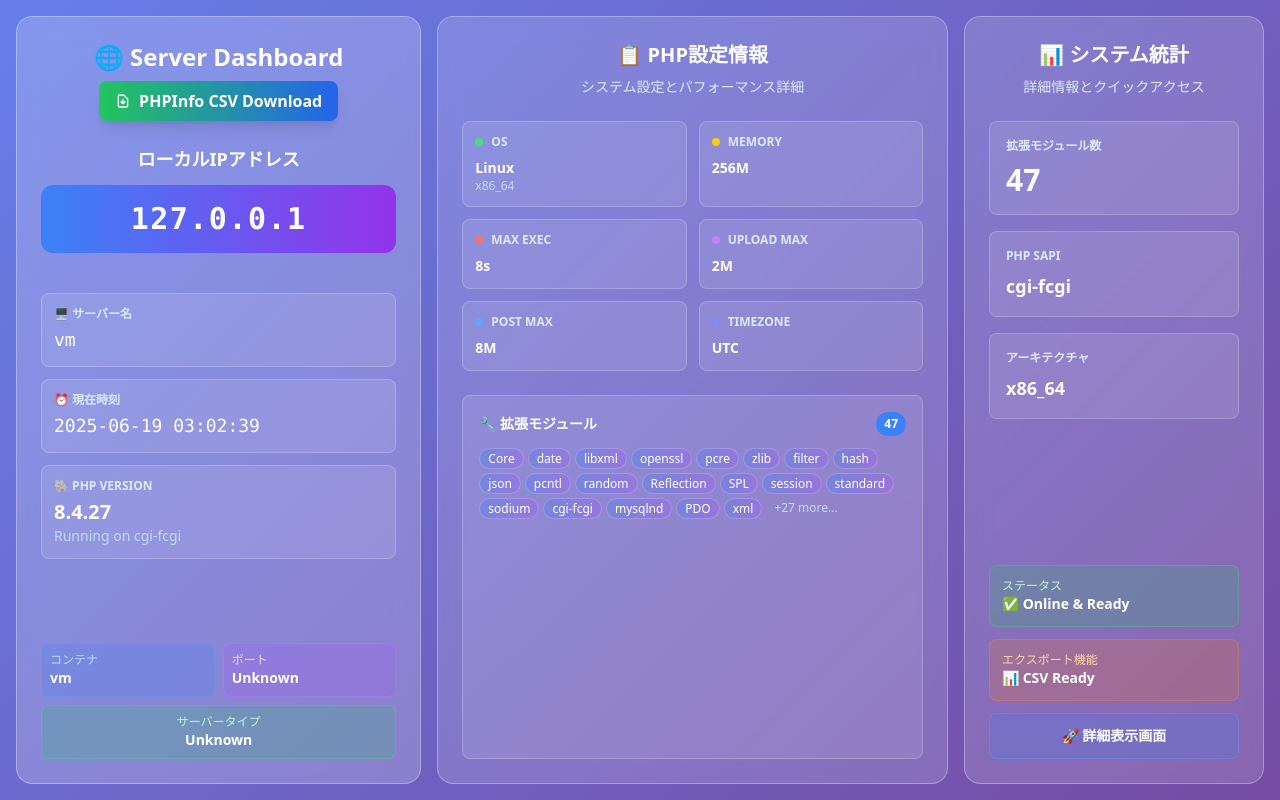
After one commit to tkoba0330/php-local-ip-project, a PHP site: page /dashboard.php in a window 1280 px wide. The commit adds this page. Run offline with PHP 8.4, Linux system fonts and the light colour scheme; some libraries are stand-ins or nearby versions.

Commit message:
Refactor index.php to create a lightweight health check page, updating server IP retrieval, enhancing UI with Tailwind CSS, and adding server type and PHP version display

```diff
--- /dev/null
+++ b/dashboard.php
@@ -0,0 +1,472 @@
+<?php
+function getLocalIPAddress() {
+    $localIP = '';
+
+    // Try to get IP from various sources
+    if (!empty($_SERVER['HTTP_CLIENT_IP'])) {
+        $localIP = $_SERVER['HTTP_CLIENT_IP'];
+    } elseif (!empty($_SERVER['HTTP_X_FORWARDED_FOR'])) {
+        $localIP = $_SERVER['HTTP_X_FORWARDED_FOR'];
+    } elseif (!empty($_SERVER['REMOTE_ADDR'])) {
+        $localIP = $_SERVER['REMOTE_ADDR'];
+    }
+
+    // If we still don't have an IP, try to get the server's local IP
+    if (empty($localIP) || $localIP === '::1' || $localIP === '127.0.0.1') {
+        $localIP = gethostbyname(trim(`hostname`));
+    }
+
+    return $localIP;
+}
+
+// Function to parse phpinfo() output into array
+function parsePhpInfo() {
+    ob_start();
+    phpinfo();
+    $phpinfo = ob_get_clean();
+
+    $phpinfo_array = [];
+
+    // Parse the HTML output
+    $phpinfo = strip_tags($phpinfo, '<h2><th><td>');
+    $phpinfo = preg_replace('/<th[^>]*>([^<]+)<\/th>/', '<info>\1</info>', $phpinfo);
+    $phpinfo = preg_replace('/<td[^>]*>([^<]*)<\/td>/', '<info>\1</info>', $phpinfo);
+    $vTmp = preg_split('/(<h2[^>]*>[^<]+<\/h2>)/', $phpinfo, -1, PREG_SPLIT_DELIM_CAPTURE);
+
+    for ($i = 1; $i < count($vTmp); $i++) {
+        if (preg_match('/<h2[^>]*>([^<]+)<\/h2>/', $vTmp[$i], $vMat)) {
+            $vName = trim($vMat[1]);
+            $vVal = $vTmp[$i + 1];
+            $vVal = preg_replace('/<info>([^<]*)<\/info>/', '\1' . "\n", $vVal);
+            $vVal = explode("\n", $vVal);
+
+            for ($j = 0; $j < count($vVal); $j++) {
+                $line = trim($vVal[$j]);
+                if (!empty($line)) {
+                    if ($j % 2 == 0 && isset($vVal[$j + 1])) {
+                        $phpinfo_array[$vName][trim($line)] = trim($vVal[$j + 1]);
+                    }
+                }
+            }
+            $i++;
+        }
+    }
+
+    return $phpinfo_array;
+}
+
+// Handle CSV download request
+if (isset($_GET['download']) && $_GET['download'] === 'csv') {
+    $serverIP = getLocalIPAddress();
+    $serverName = gethostname();
+    $currentTime = date('Y-m-d H:i:s');
+    $containerInfo = getContainerInfo();
+
+    // Get comprehensive PHP info using phpinfo()
+    $phpinfo_array = parsePhpInfo();
+
+    // Initialize CSV data
+    $csvData = [
+        ['Category', 'Setting', 'Value'],
+        ['Server Info', 'Local IP Address', $serverIP],
+        ['Server Info', 'Server Name', $serverName],
+        ['Server Info', 'Container Name', $containerInfo['name']],
+        ['Server Info', 'Server Type', $containerInfo['server_type']],
+        ['Server Info', 'Port Mapping', $containerInfo['port_mapping']],
+        ['Server Info', 'Current Time', $currentTime],
+        ['', '', ''], // Empty row for separation
+    ];
+
+    // Add all phpinfo() sections to CSV
+    foreach ($phpinfo_array as $section => $settings) {
+        $csvData[] = ['=== ' . $section . ' ===', '', ''];
+
+        foreach ($settings as $key => $value) {
+            // Clean up the value (remove extra whitespace, handle arrays)
+            if (is_array($value)) {
+                $value = implode(', ', $value);
+            }
+            $value = preg_replace('/\s+/', ' ', trim($value));
+
+            $csvData[] = [$section, $key, $value];
+        }
+        $csvData[] = ['', '', '']; // Empty row for separation
+    }
+
+    // Add loaded extensions section
+    $csvData[] = ['=== Loaded Extensions ===', '', ''];
+    $extensions = get_loaded_extensions();
+    foreach ($extensions as $index => $extension) {
+        $csvData[] = ['Extensions', 'Extension #' . ($index + 1), $extension];
+
+        // Add extension version if available
+        $version = phpversion($extension);
+        if ($version) {
+            $csvData[] = ['Extensions', $extension . ' Version', $version];
+        }
+    }
+
+    // Add detailed configuration
+    $csvData[] = ['', '', ''];
+    $csvData[] = ['=== Additional Configuration ===', '', ''];
+
+    // Get all ini settings
+    $iniSettings = ini_get_all();
+    foreach ($iniSettings as $key => $setting) {
+        $global_value = isset($setting['global_value']) ? $setting['global_value'] : 'N/A';
+        $local_value = isset($setting['local_value']) ? $setting['local_value'] : 'N/A';
+
+        $csvData[] = ['INI Settings', $key . ' (Global)', $global_value];
+        if ($global_value !== $local_value) {
+            $csvData[] = ['INI Settings', $key . ' (Local)', $local_value];
+        }
+    }
+
+    // Set headers for CSV download
+    header('Content-Type: text/csv; charset=UTF-8');
+    header('Content-Disposition: attachment; filename="php_complete_info_' . date('Y-m-d_H-i-s') . '.csv"');
+    header('Pragma: no-cache');
+    header('Expires: 0');
+
+    // Output CSV with BOM for proper UTF-8 handling
+    $output = fopen('php://output', 'w');
+    fprintf($output, chr(0xEF).chr(0xBB).chr(0xBF)); // UTF-8 BOM
+
+    foreach ($csvData as $row) {
+        fputcsv($output, $row);
+    }
+    fclose($output);
+    exit;
+}
+
+$serverIP = getLocalIPAddress();
+$serverName = gethostname();
+$currentTime = date('Y-m-d H:i:s');
+
+// Detect container and port information
+function getContainerInfo() {
+    $containerInfo = [
+        'name' => 'Unknown',
+        'port_mapping' => 'Unknown',
+        'server_type' => 'Unknown'
+    ];
+
+    // Try to get container name from hostname
+    $hostname = gethostname();
+    $containerInfo['name'] = $hostname;
+
+    // Detect server type based on SAPI and environment
+    $sapi = php_sapi_name();
+    if ($sapi === 'apache2handler') {
+        $containerInfo['server_type'] = 'Apache + PHP';
+        // Check if this is the Apache container
+        if (strpos($hostname, 'apache') !== false) {
+            $containerInfo['port_mapping'] = '8080 → 80';
+        }
+    } elseif ($sapi === 'fpm-fcgi') {
+        $containerInfo['server_type'] = 'Nginx + PHP-FPM';
+        // Check if this is the Nginx container
+        if (strpos($hostname, 'nginx') !== false) {
+            $containerInfo['port_mapping'] = '8081 → 80';
+        }
+    }
+
+    // Try to detect port from SERVER variables
+    if (isset($_SERVER['SERVER_PORT'])) {
+        $internal_port = $_SERVER['SERVER_PORT'];
+
+        // Map internal port to external port based on container type
+        if ($internal_port == '80') {
+            if ($containerInfo['server_type'] === 'Apache + PHP') {
+                $containerInfo['port_mapping'] = '8080 → 80';
+            } elseif ($containerInfo['server_type'] === 'Nginx + PHP-FPM') {
+                $containerInfo['port_mapping'] = '8081 → 80';
+            }
+        }
+    }
+
+    return $containerInfo;
+}
+
+$containerInfo = getContainerInfo();
+
+// Get PHP configuration info
+$phpInfo = [
+    'version' => phpversion(),
+    'sapi' => php_sapi_name(),
+    'os' => PHP_OS,
+    'architecture' => php_uname('m'),
+    'memory_limit' => ini_get('memory_limit'),
+    'max_execution_time' => ini_get('max_execution_time'),
+    'upload_max_filesize' => ini_get('upload_max_filesize'),
+    'post_max_size' => ini_get('post_max_size'),
+    'timezone' => date_default_timezone_get(),
+    'extensions_count' => count(get_loaded_extensions()),
+    'loaded_extensions' => array_slice(get_loaded_extensions(), 0, 20)
+];
+?>
+
+<!DOCTYPE html>
+<html lang="ja">
+<head>
+    <meta charset="UTF-8">
+    <meta name="viewport" content="width=device-width, initial-scale=1.0">
+    <title>PHP Server Dashboard</title>
+    <script src="https://cdn.tailwindcss.com"></script>
+    <script>
+        tailwind.config = {
+            theme: {
+                extend: {
+                    colors: {
+                        'php-blue': '#4F46E5',
+                        'php-purple': '#7C3AED',
+                    }
+                }
+            }
+        }
+    </script>
+    <style>
+        .gradient-bg {
+            background: linear-gradient(135deg, #667eea 0%, #764ba2 100%);
+        }
+        .glass-effect {
+            backdrop-filter: blur(16px);
+            -webkit-backdrop-filter: blur(16px);
+        }
+        .animate-pulse-slow {
+            animation: pulse 3s cubic-bezier(0.4, 0, 0.6, 1) infinite;
+        }
+        body {
+            height: 100vh;
+            overflow: hidden;
+        }
+        .compact-grid {
+            height: calc(100vh - 2rem);
+        }
+    </style>
+</head>
+<body class="gradient-bg">
+    <div class="h-screen p-4 overflow-hidden">
+        <!-- Full HD Optimized Layout - Uniform Height Columns -->
+        <div class="grid grid-cols-12 gap-4 h-full">
+
+            <!-- Left Column - Server & IP Info -->
+            <div class="col-span-4">
+                <div class="glass-effect bg-white/20 backdrop-blur-md rounded-2xl p-6 border border-white/30 h-full flex flex-col">
+                    <!-- Header Section -->
+                    <div class="text-center mb-6">
+                        <h1 class="text-2xl font-bold text-white mb-2">🌐 Server Dashboard</h1>
+                        <!-- CSV Download Button -->
+                        <a href="?download=csv" class="inline-flex items-center bg-gradient-to-r from-green-500 to-blue-600 hover:from-green-600 hover:to-blue-700 text-white font-semibold py-2 px-4 rounded-lg transition-all duration-300 transform hover:scale-105 shadow-lg hover:shadow-xl">
+                            <svg class="w-4 h-4 mr-2" fill="none" stroke="currentColor" viewBox="0 0 24 24">
+                                <path stroke-linecap="round" stroke-linejoin="round" stroke-width="2" d="M12 10v6m0 0l-3-3m3 3l3-3m2 8H7a2 2 0 01-2-2V5a2 2 0 012-2h5.586a1 1 0 01.707.293l5.414 5.414a1 1 0 01.293.707V19a2 2 0 01-2 2z"></path>
+                            </svg>
+                            PHPInfo CSV Download
+                        </a>
+                    </div>
+
+                    <!-- IP Address Section -->
+                    <div class="mb-6">
+                        <h2 class="text-lg font-semibold text-white mb-3 text-center">ローカルIPアドレス</h2>
+                        <div class="bg-gradient-to-r from-blue-500 to-purple-600 rounded-xl p-4 mb-4">
+                            <p class="text-3xl font-mono font-bold text-white text-center tracking-wider animate-pulse-slow">
+                                <?php echo htmlspecialchars($serverIP); ?>
+                            </p>
+                        </div>
+                    </div>
+
+                    <!-- Basic Info Grid -->
+                    <div class="grid grid-cols-1 gap-3 mb-6">
+                        <div class="bg-white/10 rounded-lg p-3 border border-white/20">
+                            <h3 class="text-xs font-semibold text-blue-100 uppercase mb-1">🖥️ サーバー名</h3>
+                            <p class="text-lg font-mono text-white"><?php echo htmlspecialchars($serverName); ?></p>
+                        </div>
+                        <div class="bg-white/10 rounded-lg p-3 border border-white/20">
+                            <h3 class="text-xs font-semibold text-blue-100 uppercase mb-1">⏰ 現在時刻</h3>
+                            <p class="text-lg font-mono text-white"><?php echo $currentTime; ?></p>
+                        </div>
+                        <div class="bg-white/10 rounded-lg p-3 border border-white/20">
+                            <h3 class="text-xs font-semibold text-blue-100 uppercase mb-1">🐘 PHP Version</h3>
+                            <p class="text-xl font-bold text-white"><?php echo $phpInfo['version']; ?></p>
+                            <p class="text-blue-200 text-sm">Running on <?php echo $phpInfo['sapi']; ?></p>
+                        </div>
+                    </div>
+
+                    <!-- Container Info -->
+                    <div class="mt-auto">
+                        <div class="grid grid-cols-2 gap-2">
+                            <div class="bg-blue-500/20 rounded-lg p-2 border border-blue-400/30">
+                                <p class="text-xs text-blue-200">コンテナ</p>
+                                <p class="text-sm font-bold text-white"><?php echo htmlspecialchars($containerInfo['name']); ?></p>
+                            </div>
+                            <div class="bg-purple-500/20 rounded-lg p-2 border border-purple-400/30">
+                                <p class="text-xs text-purple-200">ポート</p>
+                                <p class="text-sm font-bold text-white"><?php echo htmlspecialchars($containerInfo['port_mapping']); ?></p>
+                            </div>
+                        </div>
+                        <div class="bg-green-500/20 rounded-lg p-2 mt-2 border border-green-400/30 text-center">
+                            <p class="text-xs text-green-200">サーバータイプ</p>
+                            <p class="text-sm font-bold text-white"><?php echo htmlspecialchars($containerInfo['server_type']); ?></p>
+                        </div>
+                    </div>
+                </div>
+            </div>
+
+            <!-- Middle Column - PHP Configuration -->
+            <div class="col-span-5">
+                <div class="glass-effect bg-white/15 backdrop-blur-md rounded-2xl p-6 border border-white/30 h-full flex flex-col">
+                    <!-- Header -->
+                    <div class="text-center mb-6">
+                        <h2 class="text-xl font-bold text-white mb-2">📋 PHP設定情報</h2>
+                        <p class="text-sm text-blue-100">システム設定とパフォーマンス詳細</p>
+                    </div>
+
+                    <!-- Configuration Grid -->
+                    <div class="grid grid-cols-2 gap-3 mb-6">
+                        <div class="bg-white/10 rounded-lg p-3 border border-white/20 hover:bg-white/15 transition-all duration-300">
+                            <div class="flex items-center mb-2">
+                                <div class="w-2 h-2 bg-green-400 rounded-full mr-2"></div>
+                                <h4 class="text-xs font-semibold text-blue-100 uppercase">OS</h4>
+                            </div>
+                            <p class="text-sm font-semibold text-white"><?php echo $phpInfo['os']; ?></p>
+                            <p class="text-xs text-blue-200"><?php echo $phpInfo['architecture']; ?></p>
+                        </div>
+
+                        <div class="bg-white/10 rounded-lg p-3 border border-white/20 hover:bg-white/15 transition-all duration-300">
+                            <div class="flex items-center mb-2">
+                                <div class="w-2 h-2 bg-yellow-400 rounded-full mr-2"></div>
+                                <h4 class="text-xs font-semibold text-blue-100 uppercase">Memory</h4>
+                            </div>
+                            <p class="text-sm font-semibold text-white"><?php echo $phpInfo['memory_limit']; ?></p>
+                        </div>
+
+                        <div class="bg-white/10 rounded-lg p-3 border border-white/20 hover:bg-white/15 transition-all duration-300">
+                            <div class="flex items-center mb-2">
+                                <div class="w-2 h-2 bg-red-400 rounded-full mr-2"></div>
+                                <h4 class="text-xs font-semibold text-blue-100 uppercase">Max Exec</h4>
+                            </div>
+                            <p class="text-sm font-semibold text-white"><?php echo $phpInfo['max_execution_time']; ?>s</p>
+                        </div>
+
+                        <div class="bg-white/10 rounded-lg p-3 border border-white/20 hover:bg-white/15 transition-all duration-300">
+                            <div class="flex items-center mb-2">
+                                <div class="w-2 h-2 bg-purple-400 rounded-full mr-2"></div>
+                                <h4 class="text-xs font-semibold text-blue-100 uppercase">Upload Max</h4>
+                            </div>
+                            <p class="text-sm font-semibold text-white"><?php echo $phpInfo['upload_max_filesize']; ?></p>
+                        </div>
+
+                        <div class="bg-white/10 rounded-lg p-3 border border-white/20 hover:bg-white/15 transition-all duration-300">
+                            <div class="flex items-center mb-2">
+                                <div class="w-2 h-2 bg-blue-400 rounded-full mr-2"></div>
+                                <h4 class="text-xs font-semibold text-blue-100 uppercase">POST Max</h4>
+                            </div>
+                            <p class="text-sm font-semibold text-white"><?php echo $phpInfo['post_max_size']; ?></p>
+                        </div>
+
+                        <div class="bg-white/10 rounded-lg p-3 border border-white/20 hover:bg-white/15 transition-all duration-300">
+                            <div class="flex items-center mb-2">
+                                <div class="w-2 h-2 bg-indigo-400 rounded-full mr-2"></div>
+                                <h4 class="text-xs font-semibold text-blue-100 uppercase">Timezone</h4>
+                            </div>
+                            <p class="text-sm font-semibold text-white"><?php echo $phpInfo['timezone']; ?></p>
+                        </div>
+                    </div>
+
+                    <!-- Extensions Section -->
+                    <div class="flex-1">
+                        <div class="bg-white/10 rounded-lg p-4 border border-white/20 h-full flex flex-col">
+                            <div class="flex items-center justify-between mb-3">
+                                <h3 class="text-sm font-semibold text-white">🔧 拡張モジュール</h3>
+                                <span class="bg-blue-500 text-white px-2 py-1 rounded-full text-xs font-semibold">
+                                    <?php echo $phpInfo['extensions_count']; ?>
+                                </span>
+                            </div>
+                            <div class="flex flex-wrap gap-1 overflow-y-auto flex-1 content-start">
+                                <?php foreach ($phpInfo['loaded_extensions'] as $extension): ?>
+                                    <span class="bg-gradient-to-r from-blue-500/30 to-purple-500/30 text-white px-2 py-0.5 rounded-full text-xs border border-white/20 hover:from-blue-500/50 hover:to-purple-500/50 transition-all duration-300 flex-shrink-0 leading-tight">
+                                        <?php echo htmlspecialchars($extension); ?>
+                                    </span>
+                                <?php endforeach; ?>
+                                <?php if ($phpInfo['extensions_count'] > 20): ?>
+                                    <span class="text-blue-200 px-2 py-0.5 text-xs flex-shrink-0 leading-tight">
+                                        +<?php echo $phpInfo['extensions_count'] - 20; ?> more...
+                                    </span>
+                                <?php endif; ?>
+                            </div>
+                        </div>
+                    </div>
+                </div>
+            </div>
+
+            <!-- Right Column - System Statistics -->
+            <div class="col-span-3">
+                <div class="glass-effect bg-white/15 backdrop-blur-md rounded-2xl p-6 border border-white/30 h-full flex flex-col">
+                    <!-- Header -->
+                    <div class="text-center mb-6">
+                        <h3 class="text-xl font-bold text-white mb-2">📊 システム統計</h3>
+                        <p class="text-sm text-blue-100">詳細情報とクイックアクセス</p>
+                    </div>
+
+                    <!-- System Stats -->
+                    <div class="space-y-4 mb-6">
+                        <div class="bg-white/10 rounded-lg p-4 border border-white/20">
+                            <h4 class="text-xs font-semibold text-blue-100 uppercase mb-2">拡張モジュール数</h4>
+                            <p class="text-3xl font-bold text-white"><?php echo $phpInfo['extensions_count']; ?></p>
+                        </div>
+
+                        <div class="bg-white/10 rounded-lg p-4 border border-white/20">
+                            <h4 class="text-xs font-semibold text-blue-100 uppercase mb-2">PHP SAPI</h4>
+                            <p class="text-lg font-semibold text-white"><?php echo $phpInfo['sapi']; ?></p>
+                        </div>
+
+                        <div class="bg-white/10 rounded-lg p-4 border border-white/20">
+                            <h4 class="text-xs font-semibold text-blue-100 uppercase mb-2">アーキテクチャ</h4>
+                            <p class="text-lg font-semibold text-white"><?php echo $phpInfo['architecture']; ?></p>
+                        </div>
+                    </div>
+
+                    <!-- Status Indicators -->
+                    <div class="space-y-3 mt-auto">
+                        <div class="bg-green-500/20 rounded-lg p-3 border border-green-400/30">
+                            <p class="text-xs text-green-200">ステータス</p>
+                            <p class="text-sm font-bold text-white">✅ Online & Ready</p>
+                        </div>
+
+                        <div class="bg-orange-500/20 rounded-lg p-3 border border-orange-400/30">
+                            <p class="text-xs text-orange-200">エクスポート機能</p>
+                            <p class="text-sm font-bold text-white">📊 CSV Ready</p>
+                        </div>
+
+                        <div class="bg-blue-500/20 rounded-lg p-3 border border-blue-400/30 text-center">
+                            <p class="text-sm font-bold text-white">🚀 詳細表示画面</p>
+                        </div>
+                    </div>
+                </div>
+            </div>
+        </div>
+    </div>
+
+    <!-- Animation script -->
+    <script>
+        // Add subtle animations
+        document.addEventListener('DOMContentLoaded', function() {
+            const cards = document.querySelectorAll('.bg-white\\/10, .bg-white\\/15, .bg-white\\/20');
+            cards.forEach((card, index) => {
+                card.style.animationDelay = `${index * 0.05}s`;
+                card.classList.add('animate-fade-in');
+            });
+        });
+    </script>
+
+    <style>
+        @keyframes fade-in {
+            from { opacity: 0; transform: translateY(10px); }
+            to { opacity: 1; transform: translateY(0); }
+        }
+        .animate-fade-in {
+            animation: fade-in 0.4s ease-out forwards;
+        }
+    </style>
+</body>
+</html>
```
Also changed, not shown: docker-compose.yml (added, +29 -0 lines), index.php (+85 -139 lines), 4 other files.
